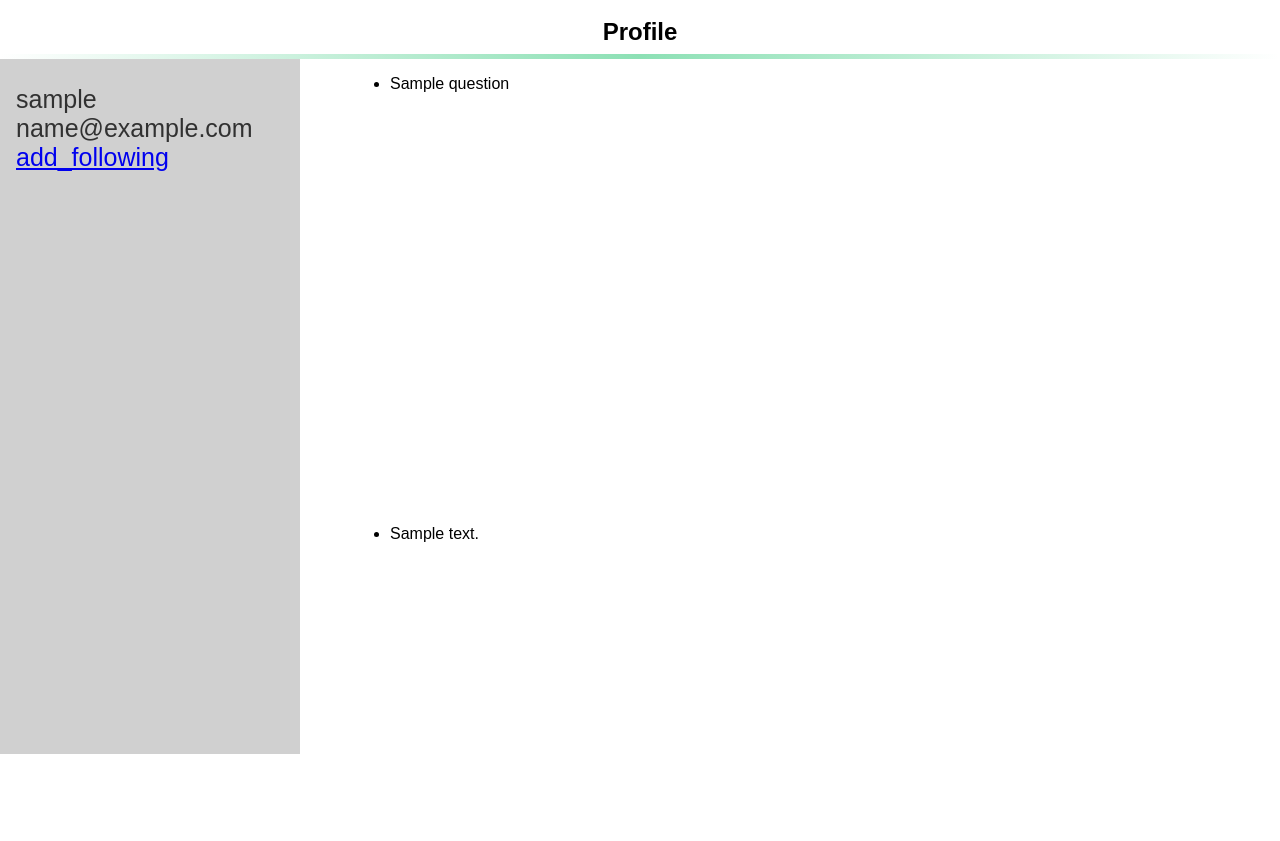
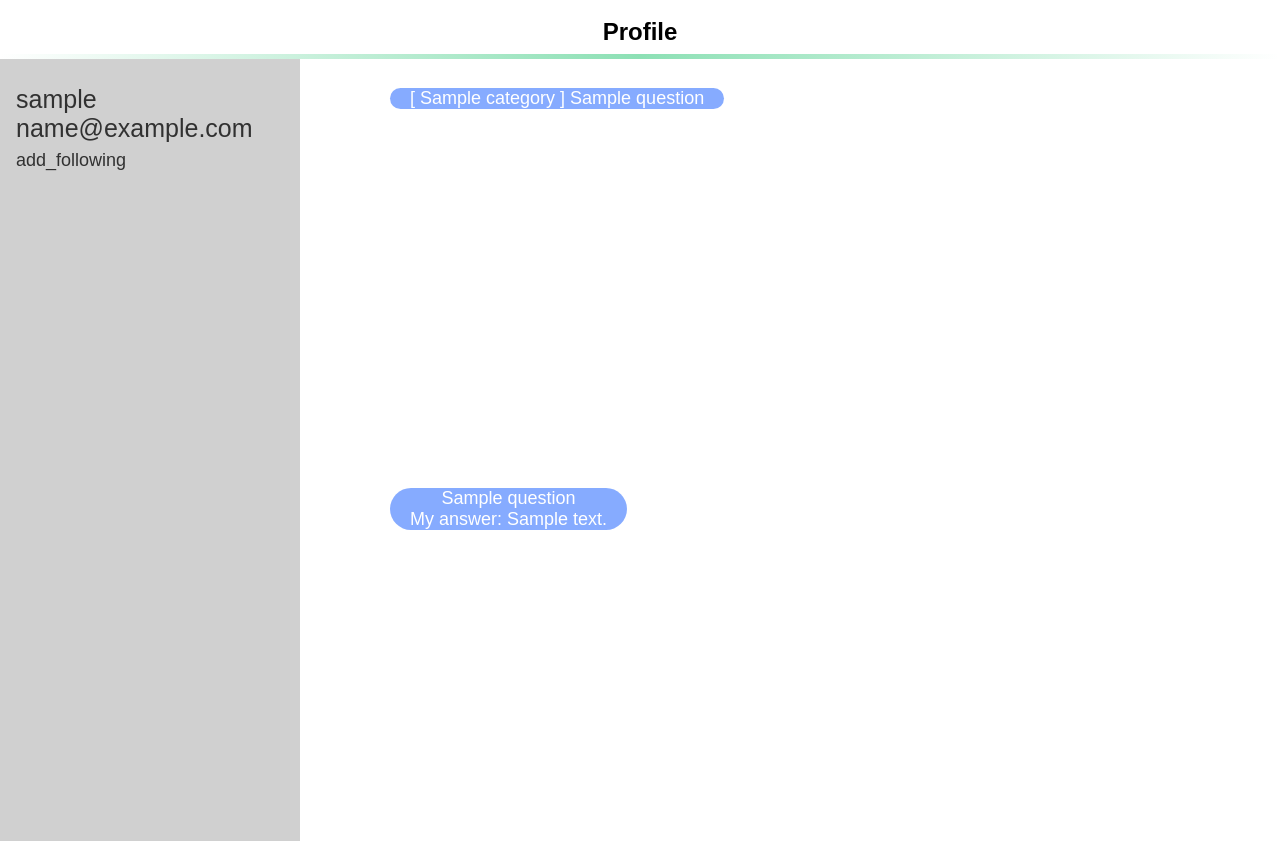
Before and after one commit to yangh567/WAD, a Django app: page /user_profile_detail/1/ in a window 1280 px wide. Shown: the part 46-887 px from the top of the page. Before the commit the page ends 800 px from the top, so only its background shows below. Run offline with Django 3.2, Linux system fonts and the light colour scheme; tables that the repository leaves empty hold one stand-in row (values such as "Sample post").

Commit message:
Update CSS and update templates for user profile

```diff
--- a/static/css/category.css
+++ b/static/css/category.css
@@ -3,6 +3,7 @@ h1 {
 }
 
 .category_link {
+    text-align: center;
     background-color: rgba(67, 124, 255, 0.64);
     padding-left: 20px;
     padding-right: 30px;
@@ -15,15 +16,15 @@ h1 {
 }
 
 .create_category {
+    text-align: center;
     background-color: rgba(99, 228, 171, 0.64);
     padding-left: 20px;
     padding-right: 30px;
     border-radius: 25px;
-    margin-top: 13px;
     color: white;
+    height: 50px;
     margin-left: 400px;
     margin-right: 400px;
-    height: 50px;
 }
 
 a {
--- a/static/css/user_profile.css
+++ b/static/css/user_profile.css
@@ -44,7 +44,7 @@
 
 
 .my_questions {
-    height: 400px;
+    height: 350px;
     margin-left: 350px;
     margin-right: 50px;
     border-color: #313131;
@@ -55,6 +55,7 @@
     margin-left: 350px;
     margin-right: 50px;
     border-color: #313131;
+    height: 350px;
     overflow: auto;
 }
 
@@ -69,3 +70,26 @@
     height: auto;
     width: 100px
 }
+
+.link {
+    text-align: center;
+    background-color: rgba(67, 124, 255, 0.64);
+    padding-left: 20px;
+    padding-right: 20px;
+    border-radius: 25px;
+    margin-top: 13px;
+    color: white;
+    margin-right: 50px;
+    height: auto;
+    width: max-content;
+}
+
+a {
+    color: inherit;
+    text-decoration: none;
+    font-size: large;
+}
+
+li {
+    list-style: none;
+}
--- a/templates/PostBar/category_list.html
+++ b/templates/PostBar/category_list.html
@@ -13,7 +13,9 @@
     <hr/>
 
     <h1>
-        <a class="create_category" href="{% url 'category_create' %}">Create a category</a>
+        <p class="create_category">
+            <a href="{% url 'category_create' %}">Create a category</a>
+        </p>
         {% if category_list %}
             {% for category in category_list %}
                 <p class=category_link><a href="{% url 'question_list' %}?page=1&category_id={{ category.id }}">{{ category.name }}</a>
--- a/templates/PostBar/user_profile_detail.html
+++ b/templates/PostBar/user_profile_detail.html
@@ -38,7 +38,9 @@
         {% if profile_form.user.questions.all %}
             {% for question in profile_form.user.questions.all %}
                 <li>
-                    {{ question.title }}
+                    <p class="link">
+                        <a href="{% url 'question_detail' question.id %}">[ {{ question.category }} ] {{ question.title }}</a>
+                    </p>
                 </li>
             {% endfor %}
         {% else %}
@@ -52,7 +54,12 @@
     <ul class="my_answers">
         {% if profile_form.user.answers.all %}
             {% for answer in profile_form.user.answers.all %}
-                <li>{{ answer.content }}</li>
+                <li>
+                    <p class="link">
+                        <a href="{% url 'answer_detail' answer.id %}">{{ answer.question.title }} <br>
+                            My answer: {{ answer.content }}</a>
+                    </p>
+                </li>
             {% endfor %}
         {% else %}
             You don't have any answers.
```
